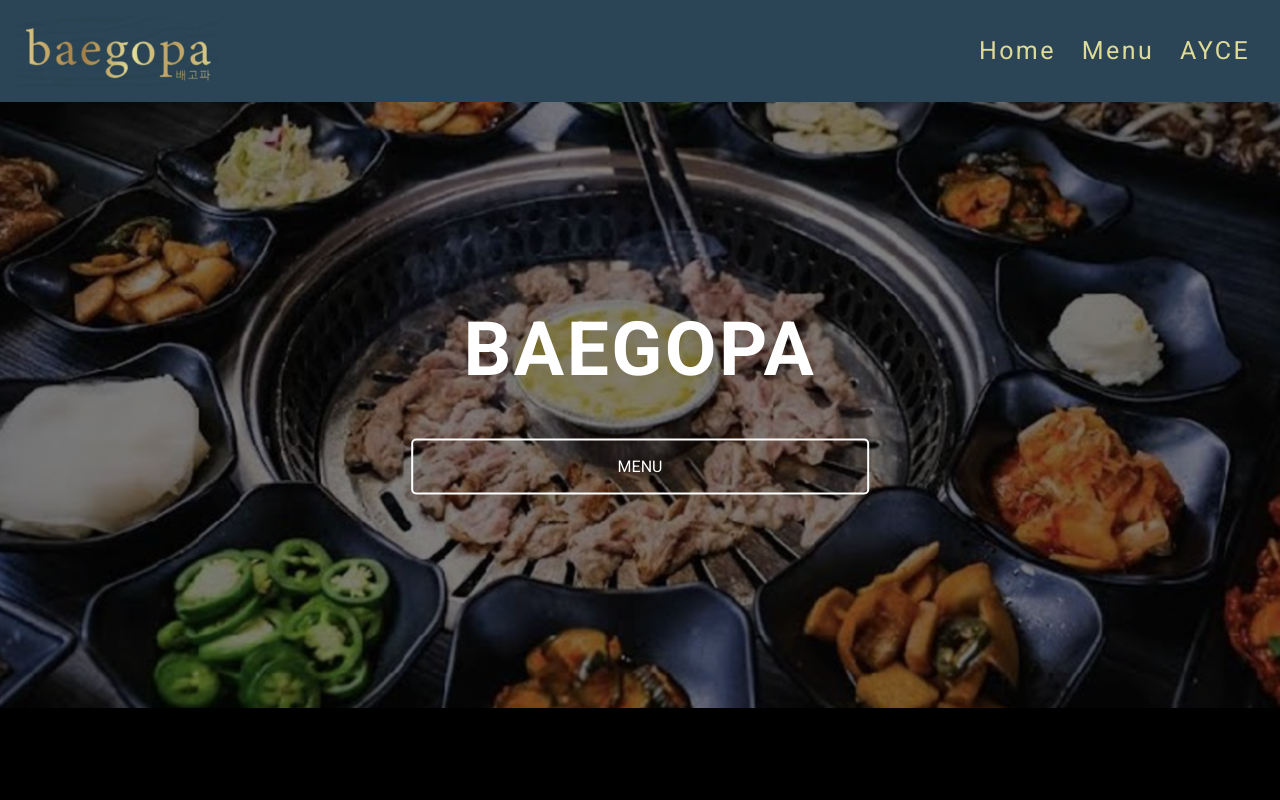
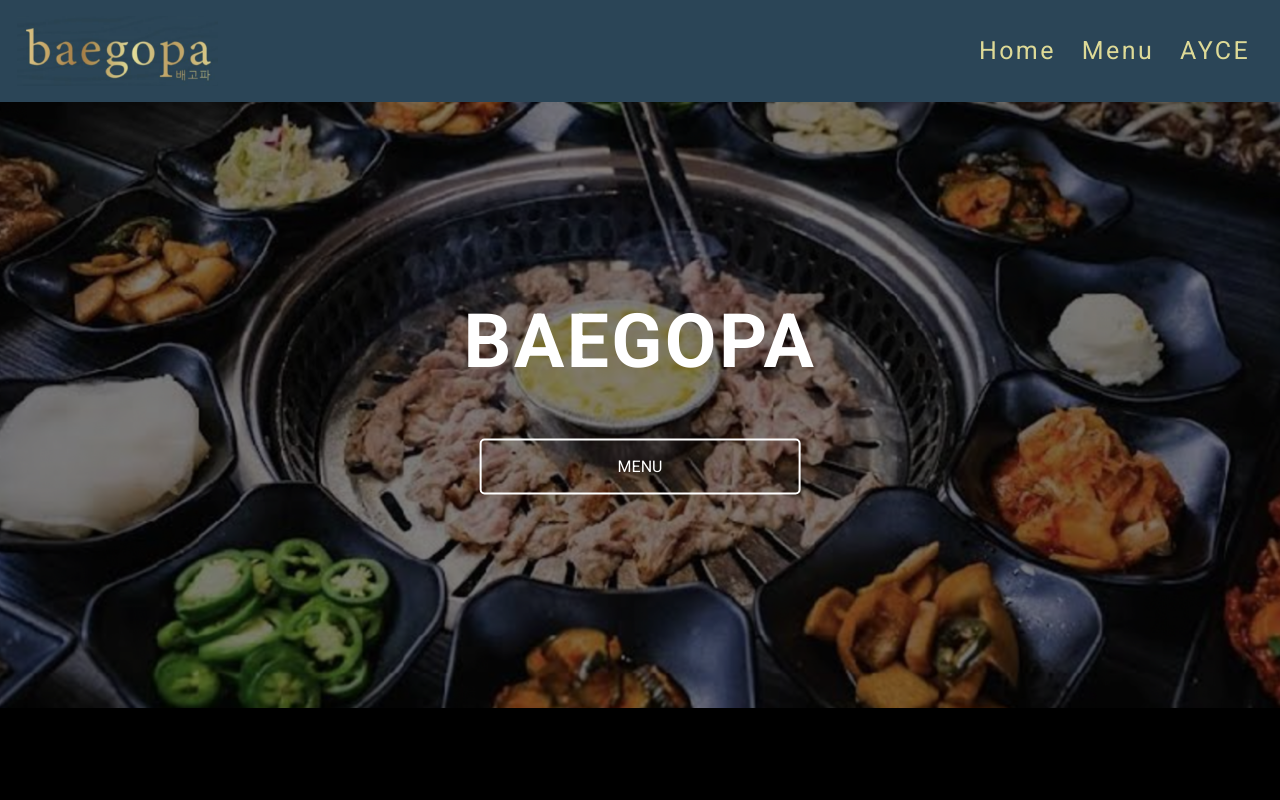
Before and after one commit to webimpactuw/baegopa, a React (Create React App) app in the folder app/: page / in a window 1280 px wide. Shown: the top 800 px of the page. Built offline with nearby package versions, Linux system fonts and the light colour scheme.

Commit message:
fixed menu button

```diff
--- a/app/src/components/HomePage.js
+++ b/app/src/components/HomePage.js
@@ -1,4 +1,5 @@
 import React from 'react';
+import { Link } from 'react-router-dom';
 
 export default function HomePage() {
     return (
@@ -7,27 +8,28 @@
                 <img src="images/home.png" alt="Food" style={{ width: '100%', height: 'auto', filter: 'brightness(50%)' }} height="50" />
                 <div className="title-card text-centered">
                     BAEGOPA
-                    <a href="Appetizer.html">
+                    <Link to="/menu/appetizers" className="nav-link">
                         <button className="btn default menu-button">
                             MENU
                         </button>
-                    </a>
+                    </Link>
+
                 </div>
 
             </div>
             <div className="TOS">
                 <div className="side-by-side" style={{ width: '100%' }}>
                     <div className="BigLetters" style={{ width: '35%', height: 'auto', float: 'left' }}>
-                        <p className="All_You" style={{textAlign: 'center'}}>
+                        <p className="All_You" style={{ textAlign: 'center' }}>
                             A L L
                         </p>
-                        <p className="All_You" style={{textAlign: 'center'}}>
+                        <p className="All_You" style={{ textAlign: 'center' }}>
                             Y O U
                         </p>
-                        <p className="All_You" style={{textAlign: 'center'}}>
+                        <p className="All_You" style={{ textAlign: 'center' }}>
                             C A N
                         </p>
-                        <p className="All_You" style={{textAlign: 'center'}}>
+                        <p className="All_You" style={{ textAlign: 'center' }}>
                             E A T
                         </p>
                     </div>
@@ -66,14 +68,14 @@
                         <div>
                             <a className="nav-link-home-drink" href="Drinks.html">DRINKS</a>
                         </div>
-                        <img src="images/drink.png" alt="drink"/>
+                        <img src="images/drink.png" alt="drink" />
                     </div>
                     <div className="AYCE-menu image-captioned">
                         <div>
                             <a className="nav-link-home-drink" href="All_You_Can_Eat.html"
                                 style={{ textAlign: 'center' }}>KOREAN BBQ AYCE</a>
                         </div>
-                        <img src="images/food.jpeg" alt="food"/>
+                        <img src="images/food.jpeg" alt="food" />
                     </div>
                 </div>
             </div>
```
